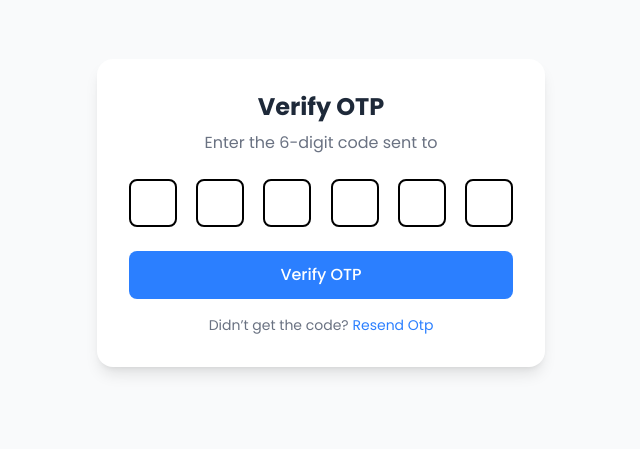
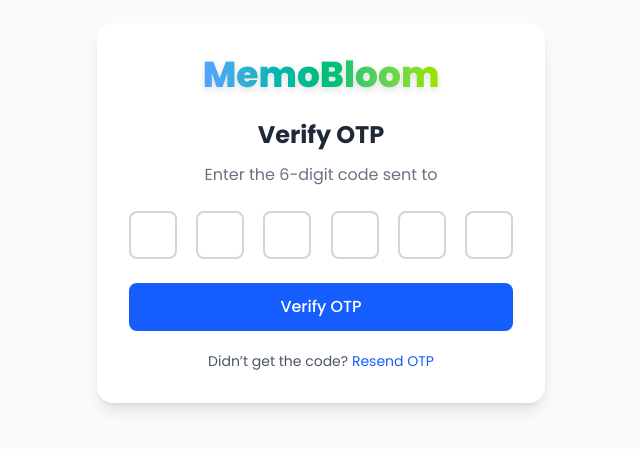
Before and after one commit to Hussain-Saabri/MemoBloom, a React (Vite) app in the folder frontend/: page /verify-otp in a window 1280 px wide. Shown: the part 187-636 px from the top of the page, without its empty margins (319-959 px from the left). Built offline with nearby package versions, Linux system fonts and the light colour scheme.

Commit message:
updated otp-verify page

```diff
--- a/frontend/src/pages/VerifyOtp/Verify-otp.jsx
+++ b/frontend/src/pages/VerifyOtp/Verify-otp.jsx
@@ -1,181 +1,127 @@
 import { useLocation } from "react-router-dom";
 import { useState } from "react";
-import axios from "axios";
+import axiosInstance from "../../utils/axiosInstance";
 import { useNavigate } from "react-router-dom";
-import axiosInstance from "../../utils/axiosInstance";
 import toast from "react-hot-toast";
 import Loader from "../../components/Loader/Loader";
+
 const VerifyOtp = () => {
   const location = useLocation();
   const navigate = useNavigate();
   const email = location.state?.email || "";
   const [otp, setOtp] = useState("");
-const [error,setError]=useState("");
+  const [error, setError] = useState("");
   const [loading, setLoading] = useState(false);
+
+  const toastStyleMobile = {
+    style: {
+      maxWidth: "90vw",
+      margin: "0 auto",
+      fontSize: "14px",
+      fontWeight: "600",
+      borderRadius: "12px",
+      padding: "12px 16px",
+      boxShadow: "0 6px 15px rgba(0,0,0,0.1)",
+      letterSpacing: "0.4px",
+    },
+  };
+
   const handleSubmit = async (e) => {
     e.preventDefault();
-    console.log("Verifying OTP:", otp, "for email:", email);
-
-    // Call backend API to verify
     setLoading(true);
 
     try {
+      const response = await axiosInstance.post("/verify-otp", {
+        email,
+        otp,
+      });
 
-        const response = await axiosInstance.post("/verify-otp", {
-          email: email,
-          otp: otp,
+      if (response.data.message === "otp is required") {
+        toast.error("Please enter the 6-digit OTP to proceed.", {
+          ...toastStyleMobile,
+          style: { ...toastStyleMobile.style, background: "#e53e3e", color: "#fff" },
         });
-        console.log("otp ",otp);
-        console.log("Respose from the api for verifying the otp",response);
-       if (response.data.message === 'otp is required') {
-  toast.error("Please enter the 6-digit OTP to proceed.", {
-    style: {
-      background: "#e53e3e",  // a strong red (Tailwind red-600)
-      color: "#fff",
-      fontWeight: "600",
-      borderRadius: "8px",
-      padding: "12px 16px",
-      boxShadow: "0 4px 12px rgba(229, 62, 62, 0.5)",
-      fontSize: "16px",
-      letterSpacing: "0.5px",
-    },
-
+      } else if (response.data.message === "OTP has expired") {
+        toast.error("OTP has expired! Please resend OTP.", {
+          ...toastStyleMobile,
+          style: { ...toastStyleMobile.style, background: "#dc2626", color: "#fff" },
+        });
+      } else if (response.data.message === "otp verified") {
+        toast.success("OTP verified successfully!", {
+          ...toastStyleMobile,
+          style: { ...toastStyleMobile.style, background: "#2563eb", color: "#fff" },
+        });
+        navigate("/dashboard");
+      } else if (response.data.message === "Otp doesnot match") {
+        toast.error("Incorrect OTP. Please try again.", {
+          ...toastStyleMobile,
+          style: { ...toastStyleMobile.style, background: "rgba(37, 99, 235, 0.8)", color: "#fff" },
         });
       }
+    } catch (error) {
+      toast.error(error.response?.data?.message || "Unexpected error. Try again.", toastStyleMobile);
+      setError(error.response?.data?.message || "An unexpected error occurred.");
+    } finally {
+      setTimeout(() => setLoading(false), 500);
+    }
+  };
 
-        if(response.data.message==='OTP has expired')
-        {
-
-            toast.error("Otp has been expired!Resend otp", {
-        style: {
-          background: "red",
-          color: "#fff",
-          fontWeight: "bold",
-
-        },
-        icon: "⚠️",
-      });
-
-        }
-
-
-
-     if(response.data.message === 'otp verified')
-    {
-
-        toast.success("otp gets verified", {
-        style: {
-          background: "blue",
-          color: "#fff",
-          fontWeight: "bold",
-
-        },
-        icon: "⚠️",
-      });
-
-       navigate('/dashboard');
-    }
-        if (response.data.message === 'Otp doesnot match') {
-  toast.error("The OTP you entered is incorrect. Please try again.", {
-    style: {
-      background: "rgba(37, 99, 235, 0.8)",  // semi-transparent blue
-      color: "#fff",
-      fontWeight: "600",
-      borderRadius: "12px",
-      padding: "14px 18px",
-      boxShadow: "0 8px 24px rgba(37, 99, 235, 0.4)",
-      fontSize: "16px",
-      letterSpacing: "0.5px",
-      backdropFilter: "blur(8px)",   // blur effect behind toast
-      border: "1px solid rgba(255, 255, 255, 0.2)",
-    },
+  const handleResendOtp = async (e) => {
+    e.preventDefault();
+    setLoading(true);
+    setOtp("");
+    try {
+      const response = await axiosInstance.post("/resend-otp", { email });
+      if (response.data.error === false) {
+        toast.success("OTP sent again!", {
+          ...toastStyleMobile,
+          style: { ...toastStyleMobile.style, background: "#22c55e", color: "#fff" },
         });
       }
-
-
-
-    {/*
-        if (response.data?.error) {
-          setError(response.data.message);
-            console.log()
-          return;
-        }
-    */}
-
     } catch (error) {
-        if (error.response?.data?.message) {
-          setError(error.response.data.message);
-        } else {
-          setError("An unexpected error occurred. Please try again.");
-        }
-
-      }finally{
-        setTimeout(() => {
+      toast.error(error.response?.data?.message || "Unexpected error. Try again.", toastStyleMobile);
+      setError(error.response?.data?.message || "An unexpected error occurred.");
+    } finally {
       setLoading(false);
-  }, 500);
-      }
-    };
- const handleResendOtp = async (e) => {
-  e.preventDefault();
-  setLoading(true); //
-  setOtp("");
-  try {
-
-    const response = await axiosInstance.post("/resend-otp", { email });
-    console.log("Response from the api resending otp ", response);
-    console.log("otp existing",setOtp);
-    if(response.data.error===false)
-    {
-
-        toast.success("Otp sent again", {
-        style: {
-    background: "#22c55e",  // green
-    color: "#fff",
-    fontWeight: "bold",
-  },
-
-      });
-
-    }
-
-
-
-
-  } catch (error) {
-    if (error.response?.data?.message) {
-      setError(error.response.data.message);
-    } else {
-      setError("An unexpected error occurred. Please try again.");
-    }
-  } finally {
-    setLoading(false); //
     }
   };
 
   return (
-    <div className="flex items-center justify-center min-h-screen bg-gray-50">
-      <div className="bg-white p-8 rounded-2xl shadow-lg w-full max-w-md animate-fadeIn">
-        <h2 className="text-2xl font-bold text-gray-800 mb-2 text-center">
+    <>
+
+    <div className="flex items-center justify-center min-h-screen bg-gray-50 px-4">
+      <div className="bg-white p-6 sm:p-8 rounded-2xl shadow-lg w-full max-w-md animate-fadeIn">
+         <div className="text-center mb-6">
+          <h1 className="text-3xl sm:text-4xl font-extrabold text-gray-900">
+            <span className="text-transparent bg-clip-text bg-gradient-to-r from-blue-400 via-emerald-500 to-lime-400 drop-shadow-md">
+              MemoBloom
+            </span>
+          </h1>
+
+        </div>
+        <h2 className="text-xl sm:text-2xl font-bold text-gray-800 mb-3 text-center">
           Verify OTP
         </h2>
-        <p className="text-gray-500 text-center mb-6">
-          Enter the 6-digit code sent to
-          <span className="font-medium text-gray-800"> {email}</span>
+        <p className="text-gray-500 text-center mb-6 text-sm sm:text-base">
+          Enter the 6-digit code sent to{" "}
+          <span className="font-medium text-gray-800 break-words">{email}</span>
         </p>
 
         <form onSubmit={handleSubmit} className="space-y-6">
-          <div className="flex justify-between gap-2">
+         <div className="flex flex-wrap justify-between gap-1 sm:gap-2">
   {[...Array(6)].map((_, i) => (
     <input
       key={i}
       type="text"
+      inputMode="numeric"
+      pattern="[0-9]*"
       value={otp[i] || ""}
       maxLength="1"
-                className="w-12 h-12 text-center text-lg font-bold border-2 border-black rounded-lg focus:outline-none  focus:border-blue-500"
+      className="w-[13%] min-w-[40px] sm:w-12 h-10 sm:h-12 text-center text-lg sm:text-xl font-bold border-2 border-gray-300 rounded-lg focus:outline-none focus:border-blue-500 transition-colors"
       onChange={(e) => {
         const val = e.target.value.replace(/[^0-9]/g, "");
         if (val.length === 1 && i < 5) {
-    e.target.nextSibling.focus();  // next input pe cursor bhej do
+          e.target.nextSibling?.focus();
         }
         setOtp((prev) => {
           const arr = prev.split("");
@@ -187,29 +133,32 @@ const [loading, setLoading] = useState(false);
   ))}
 </div>
 
+
           <button
             type="submit"
-            onClick={handleSubmit}
-            className="w-full bg-blue-500 hover:bg-blue-600 text-white py-3 cursor-pointer rounded-lg font-medium transition-colors "
+            disabled={loading}
+            className="w-full bg-blue-600 hover:bg-blue-700 disabled:bg-blue-300 text-white py-3 rounded-lg font-medium transition-colors"
           >
-            Verify OTP
+            {loading ? <Loader /> : "Verify OTP"}
           </button>
         </form>
 
-        <div className="text-center text-sm text-gray-500 mt-4">
+        <div className="text-center text-sm text-gray-600 mt-5">
           Didn’t get the code?{" "}
           {loading ? (
             <Loader />
           ) : (
-    <button onClick={handleResendOtp} className="text-blue-500 hover:underline cursor-pointer">
-      Resend Otp
+            <button
+              onClick={handleResendOtp}
+              className="text-blue-600 hover:underline focus:outline-none"
+            >
+              Resend OTP
             </button>
           )}
         </div>
-
-
       </div>
     </div>
+    </>
   );
 };
 
```
Lines whose indentation alone changed are shown as unchanged.
